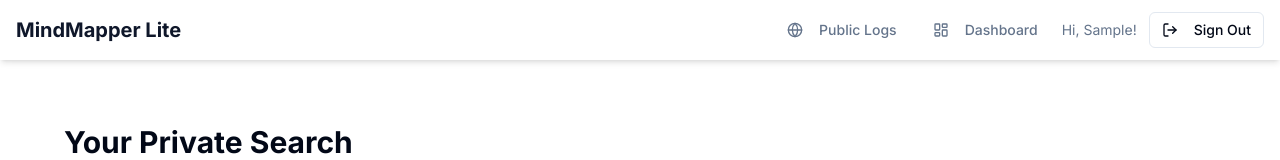
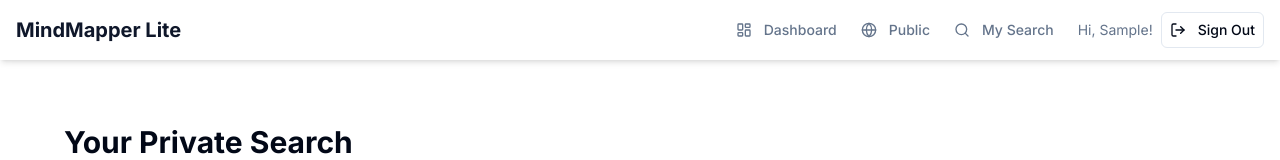
Before and after one commit to wahana108/firebase-studio-project, a Next.js app: page /search in a window 1280 px wide. Shown: the top 160 px of the page. Built offline with nearby package versions, Linux system fonts and the light colour scheme; no server answers; the database is empty; sample sign-in values are in the browser's storage.

Commit message:
feat: implement comment feature, bugfix, ready for cloud AI agent

```diff
--- a/src/app/search/page.tsx
+++ b/src/app/search/page.tsx
@@ -107,7 +107,7 @@ export default function SearchPage() {
     const lowerCaseQuery = searchQuery.toLowerCase();
     return combinedLogs.filter(log =>
       log.title.toLowerCase().includes(lowerCaseQuery) ||
-      log.description.toLowerCase().includes(lowerCaseQuery)
+      (log.description && log.description.toLowerCase().includes(lowerCaseQuery))
     );
   }, [combinedLogs, searchQuery]);
 
--- a/src/components/ClientNav.tsx
+++ b/src/components/ClientNav.tsx
@@ -1,10 +1,11 @@
+
 // src/components/ClientNav.tsx
 "use client";
 
 import Link from 'next/link';
 import { useAuth } from '@/contexts/AuthContext';
 import { Button } from '@/components/ui/button';
-import { LogIn, LogOut, UserCircle, LayoutDashboard, Globe } from 'lucide-react'; // Added Globe
+import { LogIn, LogOut, UserCircle, LayoutDashboard, Globe, Search as SearchIconLucide } from 'lucide-react'; // Added SearchIconLucide
 
 export default function ClientNav() {
   const { currentUser, signInWithGoogle, signOut, loading } = useAuth();
@@ -44,33 +45,43 @@ export default function ClientNav() {
         <Link href="/" className="text-xl font-bold text-primary hover:text-primary/80 transition-colors">
           MindMapper Lite
         </Link>
-        <div className="flex items-center gap-2 sm:gap-3">
+        <div className="flex items-center gap-1 sm:gap-2">
+          {currentUser && (
+            <Link href="/">
+              <Button variant="ghost" size="sm" className="text-muted-foreground hover:text-primary px-2">
+                <LayoutDashboard size={18} className="mr-0 sm:mr-1" />
+                <span className="hidden sm:inline">Dashboard</span>
+              </Button>
+            </Link>
+          )}
           <Link href="/public">
-            <Button variant="ghost" size="sm" className="text-muted-foreground hover:text-primary">
-              <Globe size={18} className="mr-1 sm:mr-2" />
-              Public Logs
+            <Button variant="ghost" size="sm" className="text-muted-foreground hover:text-primary px-2">
+              <Globe size={18} className="mr-0 sm:mr-1" />
+              <span className="hidden sm:inline">Public</span>
             </Button>
           </Link>
+          {currentUser && (
+            <Link href="/search">
+              <Button variant="ghost" size="sm" className="text-muted-foreground hover:text-primary px-2">
+                <SearchIconLucide size={18} className="mr-0 sm:mr-1" />
+                <span className="hidden sm:inline">My Search</span>
+              </Button>
+            </Link>
+          )}
           {currentUser ? (
             <>
-              <Link href="/">
-                <Button variant="ghost" size="sm" className="text-muted-foreground hover:text-primary">
-                  <LayoutDashboard size={18} className="mr-1 sm:mr-2" />
-                  Dashboard
-                </Button>
-              </Link>
-              <span className="text-sm text-muted-foreground hidden sm:inline">
+              <span className="text-sm text-muted-foreground hidden md:inline ml-2">
                 Hi, {currentUser.displayName?.split(' ')[0] || 'User'}!
               </span>
-              <Button onClick={handleSignOut} variant="outline" size="sm">
-                <LogOut size={18} className="mr-1 sm:mr-2" />
-                Sign Out
+              <Button onClick={handleSignOut} variant="outline" size="sm" className="px-2">
+                <LogOut size={18} className="mr-0 sm:mr-1" />
+                <span className="hidden sm:inline">Sign Out</span>
               </Button>
             </>
           ) : (
-            <Button onClick={handleSignIn} variant="default" size="sm">
-              <LogIn size={18} className="mr-1 sm:mr-2" />
-              Sign In with Google
+            <Button onClick={handleSignIn} variant="default" size="sm" className="px-2">
+              <LogIn size={18} className="mr-0 sm:mr-1" />
+              <span className="hidden sm:inline">Sign In</span>
             </Button>
           )}
         </div>
--- a/src/components/LogItem.tsx
+++ b/src/components/LogItem.tsx
@@ -45,7 +45,6 @@ export default function LogItem({ log, showControls = false }: LogItemProps) {
   const [commentRefreshKey, setCommentRefreshKey] = useState(0);
   const [isLiked, setIsLiked] = useState(false);
   const [isLiking, setIsLiking] = useState(false);
-  // likeCount is not displayed directly for Phase 6 simplicity
   const [localCommentCount, setLocalCommentCount] = useState(log.commentCount || 0);
 
   useEffect(() => {
@@ -66,7 +65,6 @@ export default function LogItem({ log, showControls = false }: LogItemProps) {
 
   const handleCommentAdded = useCallback(() => {
     setCommentRefreshKey(prev => prev + 1);
-    // Optimistic update removed as onSnapshot for comment count is now primary
   }, []);
 
   useEffect(() => {
@@ -97,7 +95,6 @@ export default function LogItem({ log, showControls = false }: LogItemProps) {
           logTitle: log.title // Storing title might be useful for listing liked logs later
         });
       }
-      // isLiked state will be updated by the onSnapshot listener
     } catch (error) {
       console.error("Error liking/unliking log:", error);
     } finally {
@@ -183,7 +180,6 @@ export default function LogItem({ log, showControls = false }: LogItemProps) {
         <div className="flex gap-3 text-muted-foreground items-center">
           <Button variant="ghost" size="sm" className="p-1 h-auto" onClick={handleLike} disabled={isLiking || !currentUser}>
             <Heart size={16} className={`mr-1 ${isLiked ? 'fill-red-500 text-red-500' : ''}`} />
-            {/* Like count number removed for Phase 6 simplicity */}
           </Button>
           <div className="flex items-center gap-1 p-1 h-auto text-sm">
             <MessageSquare size={16} className="mr-1" /> {localCommentCount}
```
